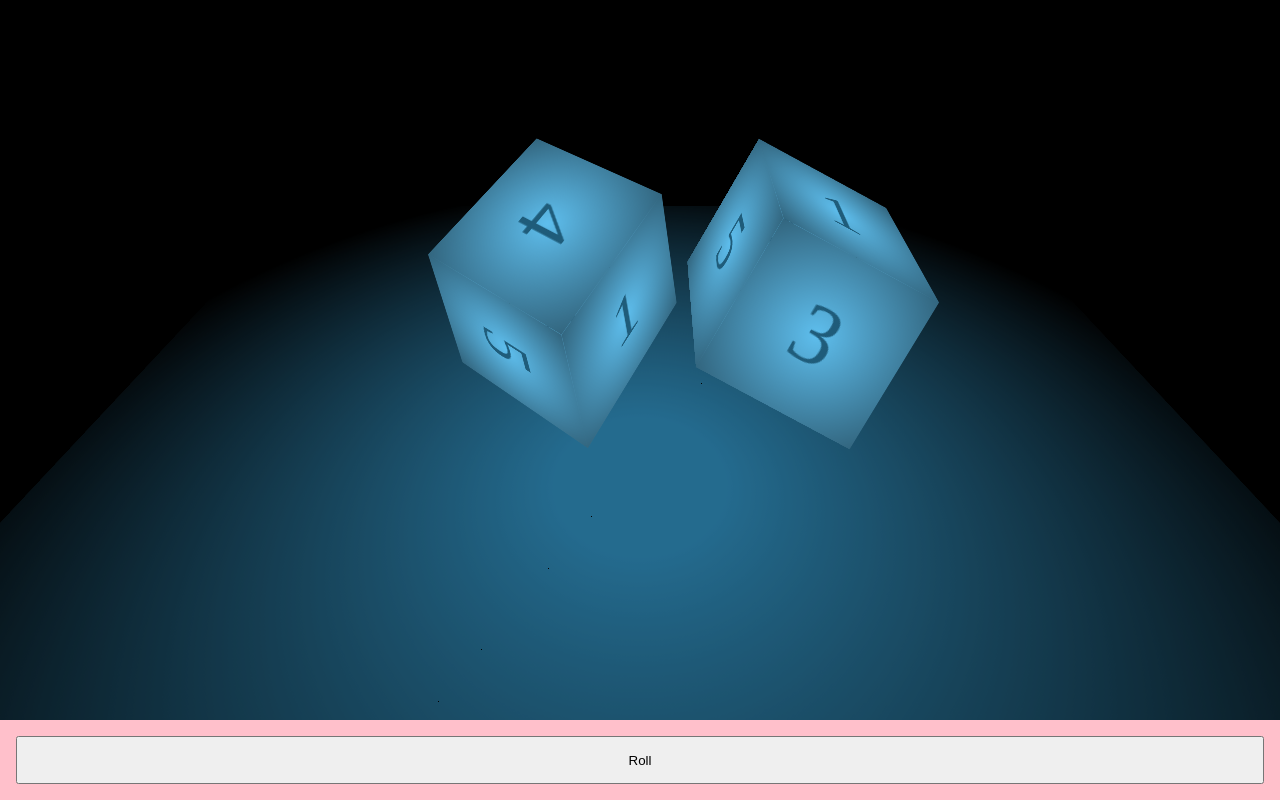
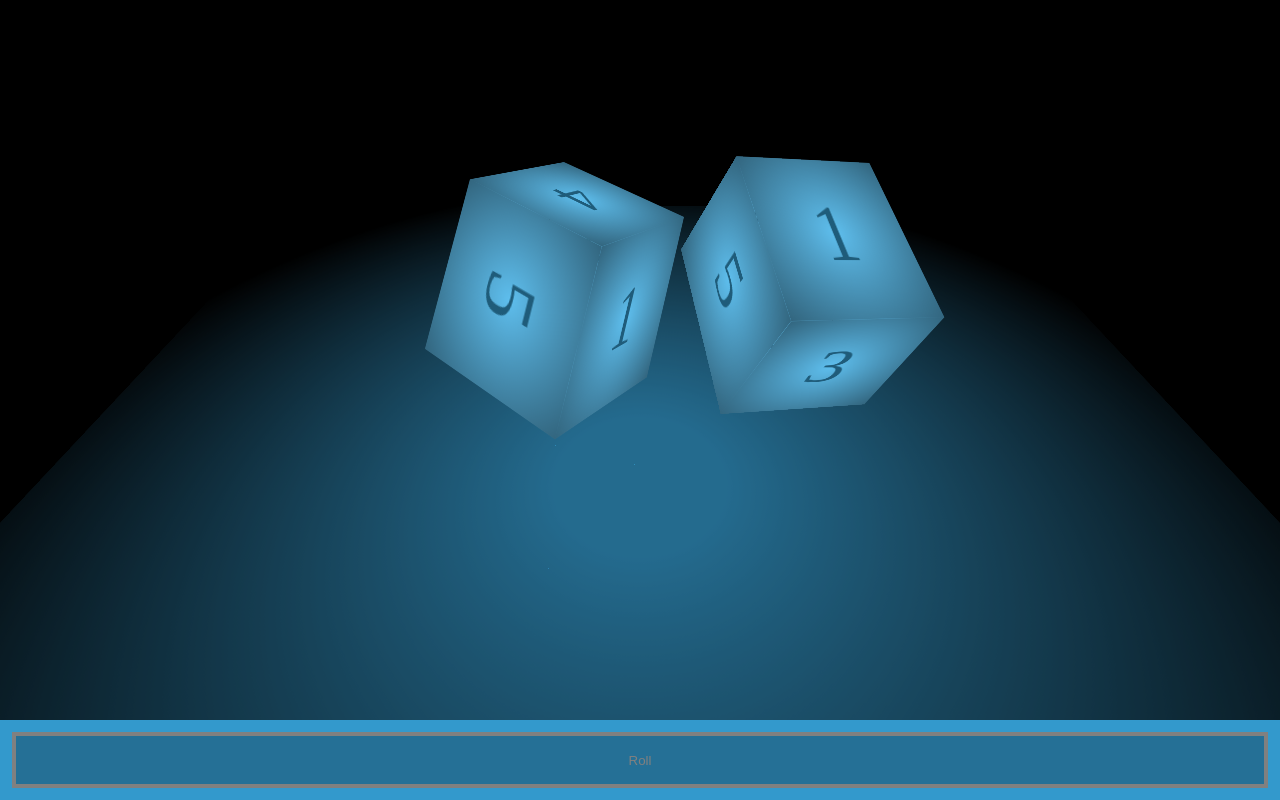
Before and after one commit to bbjorn/DoubleDice, a plain HTML site: page index.html in a window 1280 px wide. Both pictures are taken after a click on the button "Roll". Drawn offline with Linux system fonts and the light colour scheme.

Commit message:
Roll button is now disabled while rolling

```diff
--- a/index.html
+++ b/index.html
@@ -32,7 +32,7 @@
         </section>
     </main>
     <footer class="main-footer">
-        <button id="rollbtn" class="btn rollbtn">Roll</button>
+        <button id="rollbtn" class="btn btn--roll">Roll</button>
     </footer>
 </body>
 </html>
--- a/script.js
+++ b/script.js
@@ -1,8 +1,21 @@
 const die1 = document.getElementById("die1")
 const die2 = document.getElementById("die2")
 const rollbtn = document.getElementById("rollbtn")
+let clicked = false
 
 rollbtn.addEventListener('click', () => {
+    if (!clicked){
+        rollDice()
+    }
+    clicked = true;
+    rollbtn.classList.add("btn--disabled")
+    setTimeout(() => {
+        clicked = false
+        rollbtn.classList.remove("btn--disabled")
+    }, 10500)
+})
+
+const rollDice = () => {
     const roll1 = randomDieRoll()
     const roll2 = randomDieRoll()
 
@@ -28,7 +41,7 @@ rollbtn.addEventListener('click', () => {
         die1.classList.add("die-"+roll1+"-up")
         die2.classList.add("die-"+roll2+"-up")
     }, 10200)
-})
+}
 
 const randomDieRoll = () => {
     return Math.floor(Math.random()*6)+1
--- a/style.css
+++ b/style.css
@@ -195,8 +195,32 @@ main {
   width: 100vw;
   bottom: 0;
   min-height: 5em;
-  background-color: pink;
+  background-color: var(--clr-floor);
   padding: 1em;
   display: grid;
   place-items: centers;
 }
+
+.btn {
+  cursor: pointer;
+  background-color: #0006;
+  color: var(--clr-dice);
+  border: none;
+  outline: 2px solid;
+}
+
+.btn:hover,
+.btn:focus {
+  outline: 4px solid;
+}
+
+.btn--disabled {
+  color: gray;
+  background-color: #0004;
+}
+
+.btn--disabled:hover,
+.btn--disabled:focus {
+  cursor: unset;
+  border: darkgray;
+}
```
